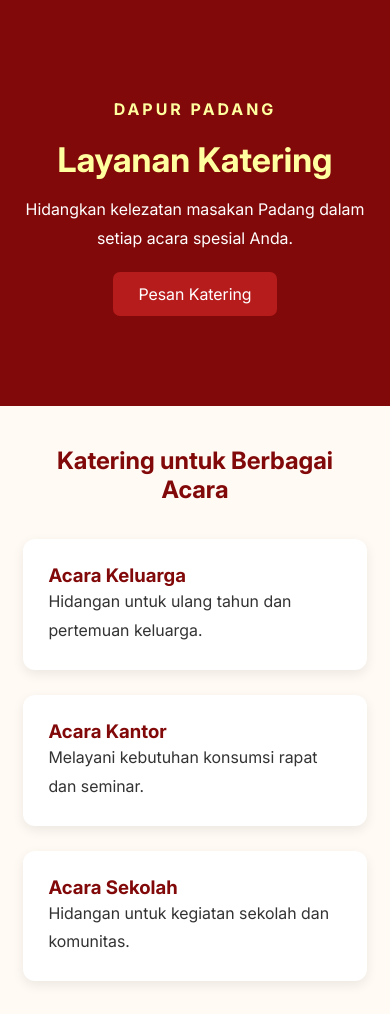
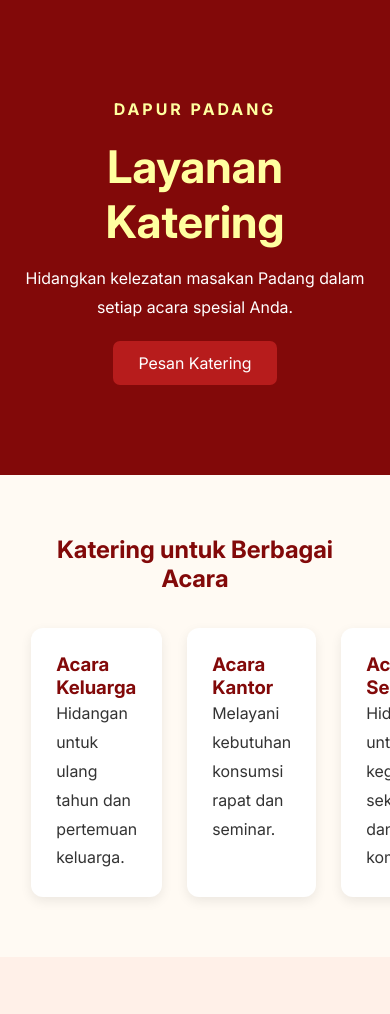
Before and after one commit to Kalveth/padang-restaurant, a plain HTML site: page pages/catering.html in a window 390 px wide. Shown: the part 81-1095 px from the top of the page. Drawn offline with Linux system fonts and the light colour scheme; a script that the page names is missing.

Commit message:
Style: changet .css

```diff
--- a/styles/catering.css
+++ b/styles/catering.css
@@ -158,25 +158,3 @@ body {
 #cateringForm button:hover {
     background: var(--secondary);
 }
-
-@media (max-width: 768px) {
-    .catering-grid {
-        grid-template-columns: 1fr;
-    }
-
-    .form-grid {
-        grid-template-columns: 1fr;
-    }
-
-    .form-grid .full-width {
-        grid-column: auto;
-    }
-
-    .catering-hero h1 {
-        font-size: 34px;
-    }
-
-    .catering-section {
-        padding: 40px 6%;
-    }
-}
```
